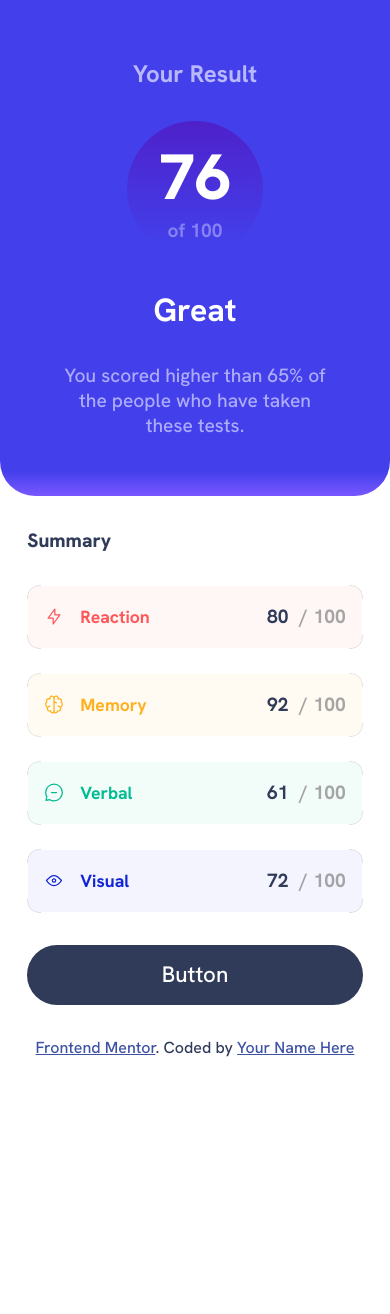
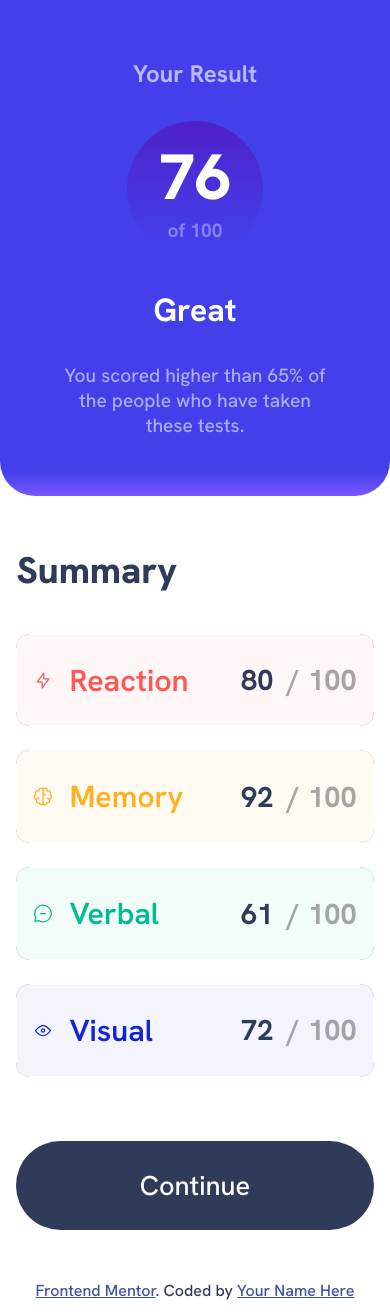
Before and after one commit to pkthunder87/results-summary, a React (Vite) app: page / in a window 390 px wide. Before the commit the page ends 1071 px from the top, so only its background shows below. Built offline with nearby package versions, Linux system fonts and the light colour scheme.

Commit message:
Feat: Finish responsive design for tablets

```diff
--- a/src/components/Button.jsx
+++ b/src/components/Button.jsx
@@ -1,7 +1,7 @@
 function Button() {
   return (
     <a href="#" className="button">
-      Button
+      Continue
     </a>
   );
 }
--- a/src/sass/_base.scss
+++ b/src/sass/_base.scss
@@ -2,7 +2,8 @@
    ToC
 
    1. Custom Properties
-   2. Reset
+   2. Phone
+   2.1 Reset
    3. 550px and Above
    =========================== */
 
@@ -114,9 +115,9 @@ select {
   font-size: inherit;
 }
 
-/* ==================
-   3. 550px and Above
-   ================== */
+/* =======================
+   3. Tablet 550px - 900px
+   ======================= */
 
 @media (min-width: 550px) {
   html {
@@ -130,3 +131,12 @@ select {
     padding-inline: 5vw;
   }
 }
+
+/* ==================
+   5. 800px and Above
+   ================== */
+@media (min-width: 800px) {
+  body {
+    padding-inline: 9vw;
+  }
+}
--- a/src/sass/_components.scss
+++ b/src/sass/_components.scss
@@ -30,8 +30,12 @@
   --test-opacity: 0.05;
 }
 
+/* ===================
+   1. Phones 0 - 549px
+   =================== */
+
 /* =============
-   Results
+   1.1 Results
    ============= */
 
 .results {
@@ -101,7 +105,7 @@
 }
 
 /* =============
-   Summary
+   1.2 Summary
    ============= */
 
 .summary {
@@ -119,7 +123,7 @@
   }
 
   /* =============
-   Summary test
+   1.3 Summary test
    ============= */
   .summary__tests {
     display: flex;
@@ -129,7 +133,7 @@
   }
 
   /* =============
-   Test
+   1.4 Test
    ============= */
   .test {
     display: flex;
@@ -211,6 +215,10 @@
     }
   }
 
+  /* =============
+   1.5 Button
+   ============= */
+
   .button {
     margin-block-start: 0.5rem;
     background: hsl(var(--color-grey-blue));
@@ -236,24 +244,24 @@
 }
 
 /* =============
-   Attribution
+   1.6 Attribution
    ============= */
 
 .attribution {
   margin-bottom: 0.8em;
 }
 
-/* ================
-   550px and Above
-   ================ */
+/* ========================
+   2. Tablets 550px - 899px
+   ======================== */
 
 /* =============
-   Results
+   2.1 Results
    ============= */
 
 @media (min-width: 550px) {
   .results {
-    padding-inline: 7rem;
+    padding-inline: 7vw;
     padding-block: 5rem;
     border-radius: 30px;
 
@@ -284,9 +292,54 @@
     }
 
     &__text {
-      font-size: 1.8rem;
-      font-weight: 500;
+      font-size: clamp(1.5rem, 2.5vw, 1.7rem);
+      // font-size: 1.8rem;
+      font-weight: 700;
     }
+  }
+}
+
+/* =============
+   Summary
+   ============= */
+.summary {
+  padding-inline: 4.2vw;
+  padding-block: 4.6vw;
+  gap: 2rem;
+  font-size: 1.8rem;
+
+  &__title {
+    font-size: 2.3rem;
+  }
+}
+
+/* =============
+   Test
+   ============= */
+
+.summary {
+  .test {
+    min-height: 5.8rem;
+
+    &__right {
+      gap: 9px;
+    }
+
+    .test__name {
+      font-size: 1.9rem;
+      font-weight: 600;
+    }
+  }
+}
+
+/* =============
+   Button
+   ============= */
+.summary {
+  .button {
+    padding: 1em 2em;
+    font-size: 1.7rem;
+    margin-block-start: 2.5rem;
   }
 }
 
--- a/src/sass/_layout.scss
+++ b/src/sass/_layout.scss
@@ -33,5 +33,6 @@
 
     box-shadow: 0px 20px 20px 20px hsla(228, 45%, 44%, 0.09);
     border-radius: 30px;
+    gap: 0;
   }
 }
```
